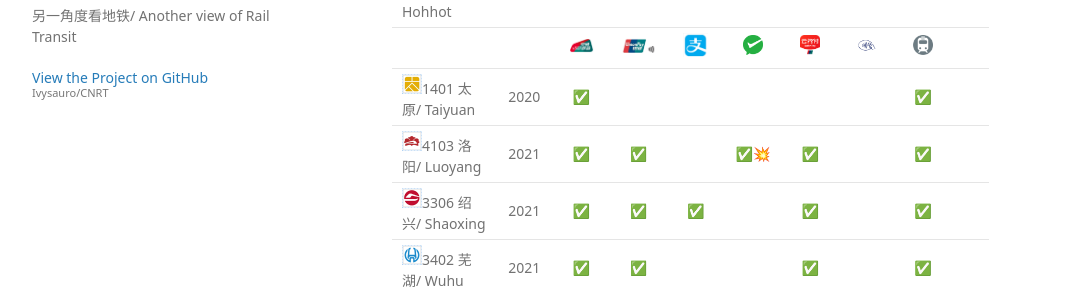
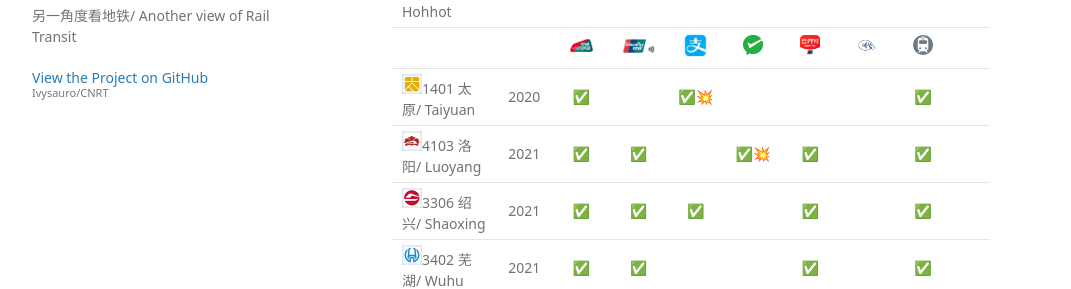
Before and after one commit to Ivysauro/CNRT, a Jekyll site: the page built from data/Pay.md, in a window 1280 px wide and 900 px high, scrolled down 3673 px. Shown: the part 173-462 px from the top of the window, without its empty margins (178-1249 px from the left). Built offline with Jekyll 4.4.1, drawn with Linux system fonts in a browser that asks for light colours; some web fonts are replaced; our own code applies the rules of GitHub Pages for plain Markdown files; a script that is not in the unit is left out.

Commit message:
🚇更新太原数据
太原支持支付宝乘车码

```diff
--- a/data/Pay.md
+++ b/data/Pay.md
@@ -85,7 +85,7 @@
 | <img src="https://raw.githubusercontent.com/Ivysauro/CNRT/master/images/city/xz.gif" width="20" hegiht="20"/>3203 徐州/ Xuzhou | 2019 | ✅ | ✅ | | | ✅ | | ✅ |
 | <img src="https://raw.githubusercontent.com/Ivysauro/CNRT/master/images/city/hhht.gif" width="20" hegiht="20"/>1501 呼和浩特/ Hohhot | 2019 | ⏳ | ✅ | | | ✅ | | ✅ |
 | | | <img src="https://raw.githubusercontent.com/Ivysauro/CNRT/master/images/T-Union.png" width="25" hegiht="25" alt="T-Union"/> | <img src="https://raw.githubusercontent.com/Ivysauro/CNRT/master/images/Unionpay NFC.png" width="35" hegiht="35" alt="Unionpay Quickpass"/> | <img src="https://raw.githubusercontent.com/Ivysauro/CNRT/master/images/Alipay.png" width="25" hegiht="25" alt="Alipay"/> | <img src="https://raw.githubusercontent.com/Ivysauro/CNRT/master/images/WeChat Pay.png" width="20" hegiht="20" alt="WeChat Pay"/> | <img src="https://raw.githubusercontent.com/Ivysauro/CNRT/master/images/Unionpay.png" width="20" hegiht="20" alt="Unionpay App"/> | <img src="https://raw.githubusercontent.com/Ivysauro/CNRT/master/images/contactless.gif" width="25" hegiht="25" alt="Global Cards"/> | <img src="https://raw.githubusercontent.com/Ivysauro/CNRT/master/images/Rail Transit.png" width="20" hegiht="20" alt="Transit Apps"/> | |
-| <img src="https://raw.githubusercontent.com/Ivysauro/CNRT/master/images/city/tay.gif" width="20" hegiht="20"/>1401 太原/ Taiyuan | 2020 | ✅ | | | |  | | ✅ |
+| <img src="https://raw.githubusercontent.com/Ivysauro/CNRT/master/images/city/tay.gif" width="20" hegiht="20"/>1401 太原/ Taiyuan | 2020 | ✅ | | ✅💥 | |  | | ✅ |
 | <img src="https://raw.githubusercontent.com/Ivysauro/CNRT/master/images/city/ly.gif" width="20" hegiht="20"/>4103 洛阳/ Luoyang | 2021 | ✅ | ✅ | | ✅💥 | ✅ | | ✅ |
 | <img src="https://raw.githubusercontent.com/Ivysauro/CNRT/master/images/city/sx.gif" width="20" hegiht="20"/>3306 绍兴/ Shaoxing | 2021 | ✅ | ✅ | ✅ | | ✅ |  |✅ | |
 | <img src="https://raw.githubusercontent.com/Ivysauro/CNRT/master/images/city/wuh.gif" width="20" hegiht="20"/>3402 芜湖/ Wuhu | 2021 | ✅ | ✅ | | | ✅ | |✅ | |
@@ -266,7 +266,7 @@
 | <img src="https://raw.githubusercontent.com/Ivysauro/CNRT/master/images/city/xz.gif" width="20" hegiht="20"/>3203 徐州/ Xuzhou | ❌ | ❌ | ✅- | ✅ | ⭕ | 45 |
 | <img src="https://raw.githubusercontent.com/Ivysauro/CNRT/master/images/city/hhht.gif" width="20" hegiht="20"/>1501 呼和浩特/ Hohhot | ⭕ | ⭕ | ✅- | ❌ | ❌ | 35 |
 | | <img src="https://raw.githubusercontent.com/Ivysauro/CNRT/master/images/Alipay.png" width="25" hegiht="25" alt="Alipay"/> | <img src="https://raw.githubusercontent.com/Ivysauro/CNRT/master/images/WeChat Pay.png" width="20" hegiht="20" alt="WeChat Pay"/> | <img src="https://raw.githubusercontent.com/Ivysauro/CNRT/master/images/China Unionpay.png" width="30" hegiht="30" alt="Unionpay"/> | <img src="https://raw.githubusercontent.com/Ivysauro/CNRT/master/images/T-Union.png" width="25" hegiht="25" alt="T-Union"/> | <img src="https://raw.githubusercontent.com/Ivysauro/CNRT/master/images/NFC.png" width="25" hegiht="25" alt="NFC Local Card"/> | 得分/ Score |
-| <img src="https://raw.githubusercontent.com/Ivysauro/CNRT/master/images/city/tay.gif" width="20" hegiht="20"/>1401 太原/ Taiyuan | ⭕ | ⭕ | ⭕ | ✅ | ❌ | 50 |
+| <img src="https://raw.githubusercontent.com/Ivysauro/CNRT/master/images/city/tay.gif" width="20" hegiht="20"/>1401 太原/ Taiyuan | ✅ | ⭕ | ⭕ | ✅ | ❌ | 60 |
 | <img src="https://raw.githubusercontent.com/Ivysauro/CNRT/master/images/city/ly.gif" width="20" hegiht="20"/>4103 洛阳/ Luoyang | ⭕ | ✅ | ✅ | ✅ | ❌ | 70 |
 | <img src="https://raw.githubusercontent.com/Ivysauro/CNRT/master/images/city/sx.gif" width="20" hegiht="20"/>3306 绍兴/ Shaoxing | ✅ | ⭕ | ✅ | ✅ | ⭕- | 75 |
 | <img src="https://raw.githubusercontent.com/Ivysauro/CNRT/master/images/city/wuh.gif" width="20" hegiht="20"/>3402 芜湖/ Wuhu | ⭕ | ⭕ | ✅ | ✅ | ❌ | 60 |
```
